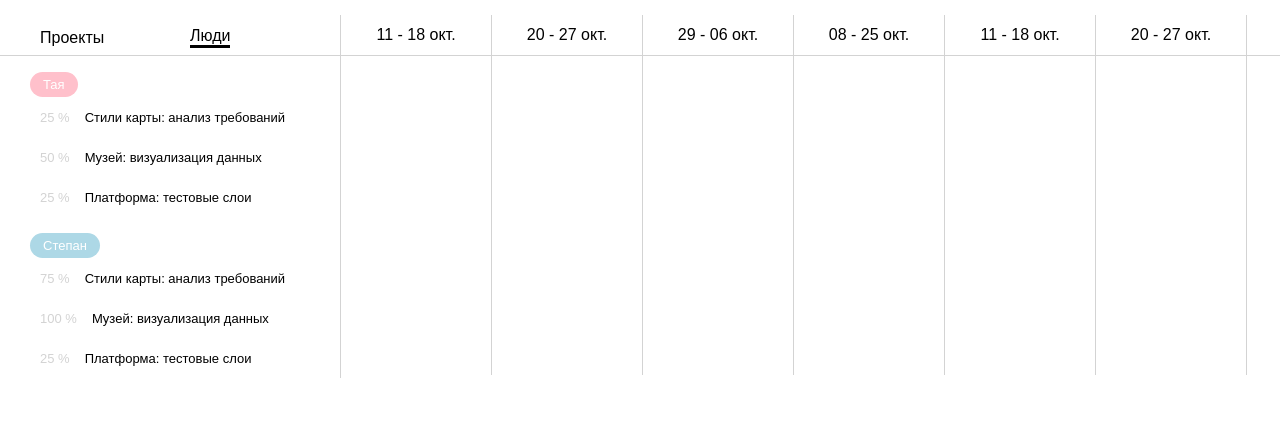
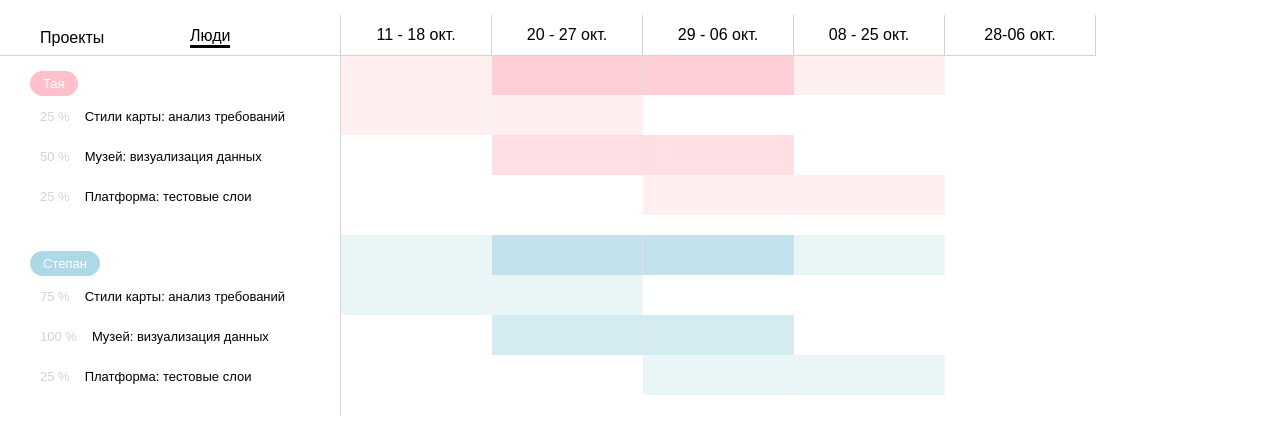
Before and after one commit to erselnordlys/urbica-test, a React app: page / in a window 1280 px wide. Built offline with nearby package versions, Linux system fonts and the light colour scheme.

Commit message:
верстка, динамическая визуализация данных

```diff
--- a/src/components/App/TableContainer.js
+++ b/src/components/App/TableContainer.js
@@ -1,5 +1,5 @@
 import React, { Component } from 'react';
-import { Container } from 'flux/utils';
+// import { Container } from 'flux/utils';
 // import GeneralStore from '../stores/GeneralStore';
 import List from '../List';
 import Calendar from '../Calendar';
--- a/src/components/Calendar/index.js
+++ b/src/components/Calendar/index.js
@@ -5,43 +5,83 @@ import './style.css';
 class Calendar extends Component {
 
     state = {
-        weeks: ['11 - 18', '20 - 27', '29 - 06', '08 - 25', '11 - 18', '20 - 27', '29 - 06', '08 - 25'],
+        computedPersonsData: {},
+        weeks: ['11 - 18', '20 - 27', '29 - 06', '08 - 25', '28-06'],
         persons: [{
             'name': 'Тая',
-            'tasks': [{'title': 'Стили карты: анализ требований', 'percent-done': 25},
-                    {'title': 'Музей: визуализация данных', 'percent-done': 50},
-                    {'title': 'Платформа: тестовые слои', 'percent-done': 25}]
+            'tasks': [{'title': 'Стили карты: анализ требований', 'done': 25, 'weeks': [0, 1] },
+                    {'title': 'Музей: визуализация данных', 'done': 50, 'weeks': [1 , 2]},
+                    {'title': 'Платформа: тестовые слои', 'done': 25, 'weeks': [2, 3]}]
             },
             {
                 'name': 'Степан',
-                'tasks': [{'title': 'Стили карты: анализ требований', 'percent-done': 75},
-                    {'title': 'Музей: визуализация данных', 'percent-done': 100},
-                    {'title': 'Платформа: тестовые слои', 'percent-done': 25}]
+                'tasks': [{'title': 'Стили карты: анализ требований', 'done': 75},
+                    {'title': 'Музей: визуализация данных', 'done': 100},
+                    {'title': 'Платформа: тестовые слои', 'done': 25}]
             }],
     };
 
     _renderTimelineRows = () => {
+        let result = [];
+        let isTotal = false;
+        let paddingRow = {};
+        this.state.persons.map((person, index) => {
+            let rows = [];
 
-        let blocks = [];
-        for (let i = 0; i < this.state.weeks.length; i++) {
-            blocks.push(<div key={i} className="Calendar-person__timeline-block"></div>)
-        }
+            for (let j = 0; j < person.tasks.length + 1; j++) {
+                j === 0 ? isTotal = true : isTotal = false;
+                j === person.tasks.length  ? paddingRow = {paddingBottom: 20} : paddingRow = null;
+                rows.push(<div key={person.name + j} className={"Calendar-person__timeline-row"} style={paddingRow}> {this._countTotalScore(index, isTotal,j)}</div>)
+            }
+            result.push(<div className="Calendar-person__timeline-rows">{rows}</div>);
 
-        let rows = [];
-        this.state.persons.map((person) => {
-            for (let j = 0; j < person.tasks.length + 1; j++) {
-                rows.push( <div key={person.name + j} className="Calendar-person__timeline-row"> {blocks} </div>)
-            }
         });
 
-        return rows;
+
+        return result;
     };
+
+    _countTotalScore = (index, isTotal, taskNum) => {
+        let weeksNum = this.state.weeks.length;
+        let tasks = this.state.persons[0].tasks;
+        console.log('b')
+        let blocks = []
+        if (isTotal) {
+            for (let i = 0; i < weeksNum; i++) {
+                let total = 0;
+                for (let j = 0; j < tasks.length; j++) {
+                    if (tasks[j].weeks.includes(i)) {
+                        total += tasks[j].done;
+                    }
+                }
+                let style = {opacity: total/100}
+                blocks.push(<div key={i} className="Calendar-person__timeline-block" style={style}></div>)
+            }
+        } else {
+                for (let j = 0; j < weeksNum; j++) {
+                    console.log(tasks[taskNum - 1].weeks)
+                    if (tasks[taskNum - 1].weeks.includes(j)) {
+                        let style = {opacity: tasks[taskNum - 1].done / 100};
+                        let colorful =  style.opacity > 0 ? 'Calendar-person__timeline-block--color' : '';
+                        blocks.push(<div key={taskNum - 1} className={"Calendar-person__timeline-block " + colorful} style={style}></div>)
+                    } else {
+                        blocks.push(<div key={taskNum - 1} className={"Calendar-person__timeline-block"}></div>)
+                    }
+                }
+        }
+        return blocks;
+    }
 
     _renderWeeks = () => {
 
         return this.state.weeks.map((week, index) =>
             <div key={index} className="Calendar__header-week">{week} окт.</div>)
     };
+
+    _updateTotalScore = (personIndex, weekIndex, totalScore) => {
+
+
+    }
 
     render() {
         return(
--- a/src/components/Calendar/style.css
+++ b/src/components/Calendar/style.css
@@ -28,9 +28,25 @@
 }
 
 .Calendar-person__timeline-block {
+    position: relative;
     width: 150px;
     min-width: 150px;
     height: 100%;
     border-right: 1px solid lightgray;
+    background: pink;
+    opacity: 0;
+}
 
+.Calendar-person__timeline-rows:nth-of-type(odd) .Calendar-person__timeline-block {
+    background: lightblue;
 }
+
+.Calendar-person__timeline-block--color:first-of-type::before,
+.Calendar-person__timeline-block--color:last-of-type::before {
+    content: '';
+}
+
+.Calendar-person__timeline-block--color:first-of-type::after,
+.Calendar-person__timeline-block--color:last-of-type::after {
+    content: '';
+}
--- a/src/components/List/style.css
+++ b/src/components/List/style.css
@@ -37,7 +37,7 @@
     flex-direction: column;
     width: 310px;
     min-width: 310px;
-    padding: 0 0 0 30px;
+    padding: 0 0 20px 30px;
     font-size: 13px;
     border-right: 1px solid lightgray;
 }
@@ -45,7 +45,7 @@
 .List-person__name {
     border-radius: 21px;
     padding: 5px 13px;
-    margin-top: 16px;
+    margin-top: 15px;
     display: inline-flex;
     background: pink;
     color: #fff;
```
